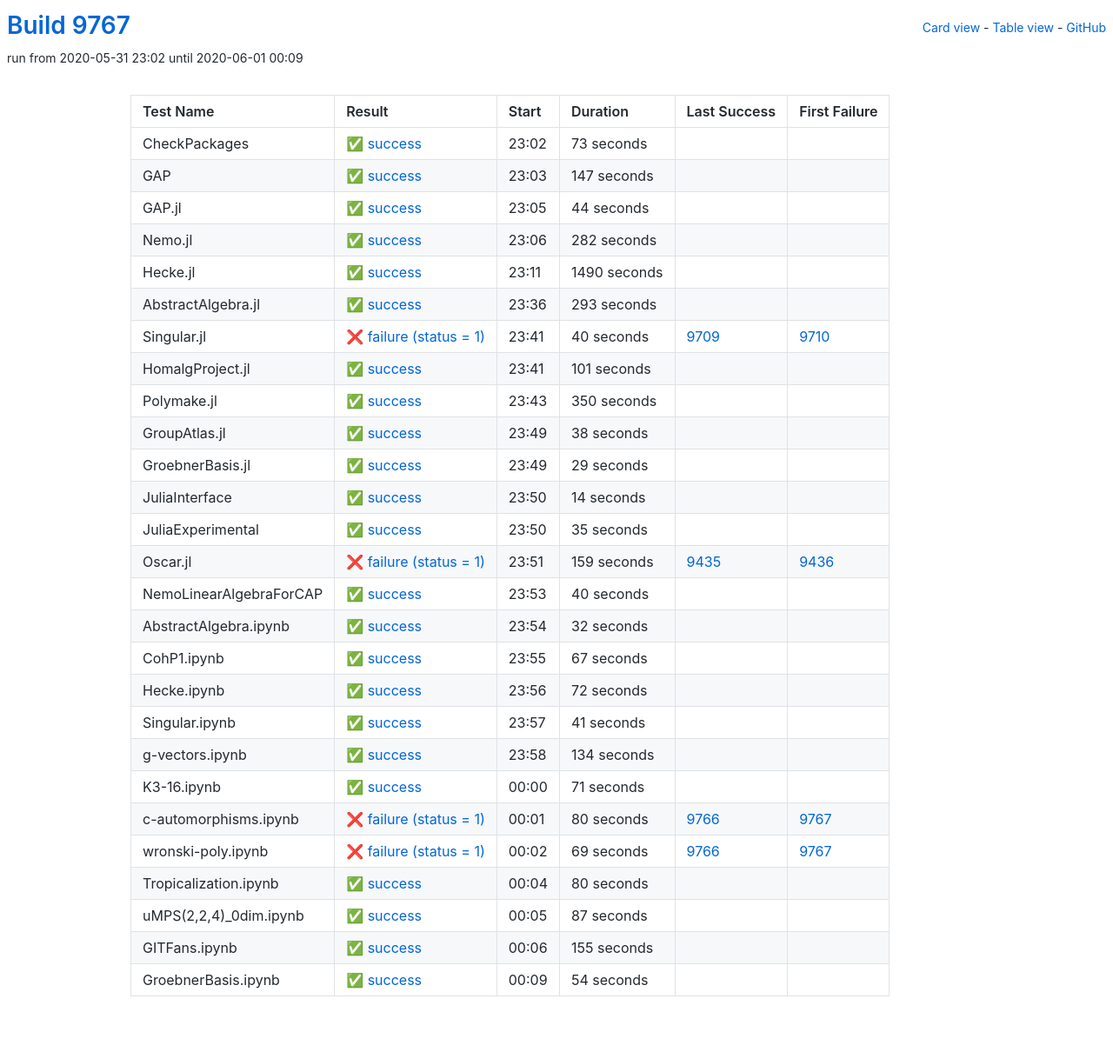
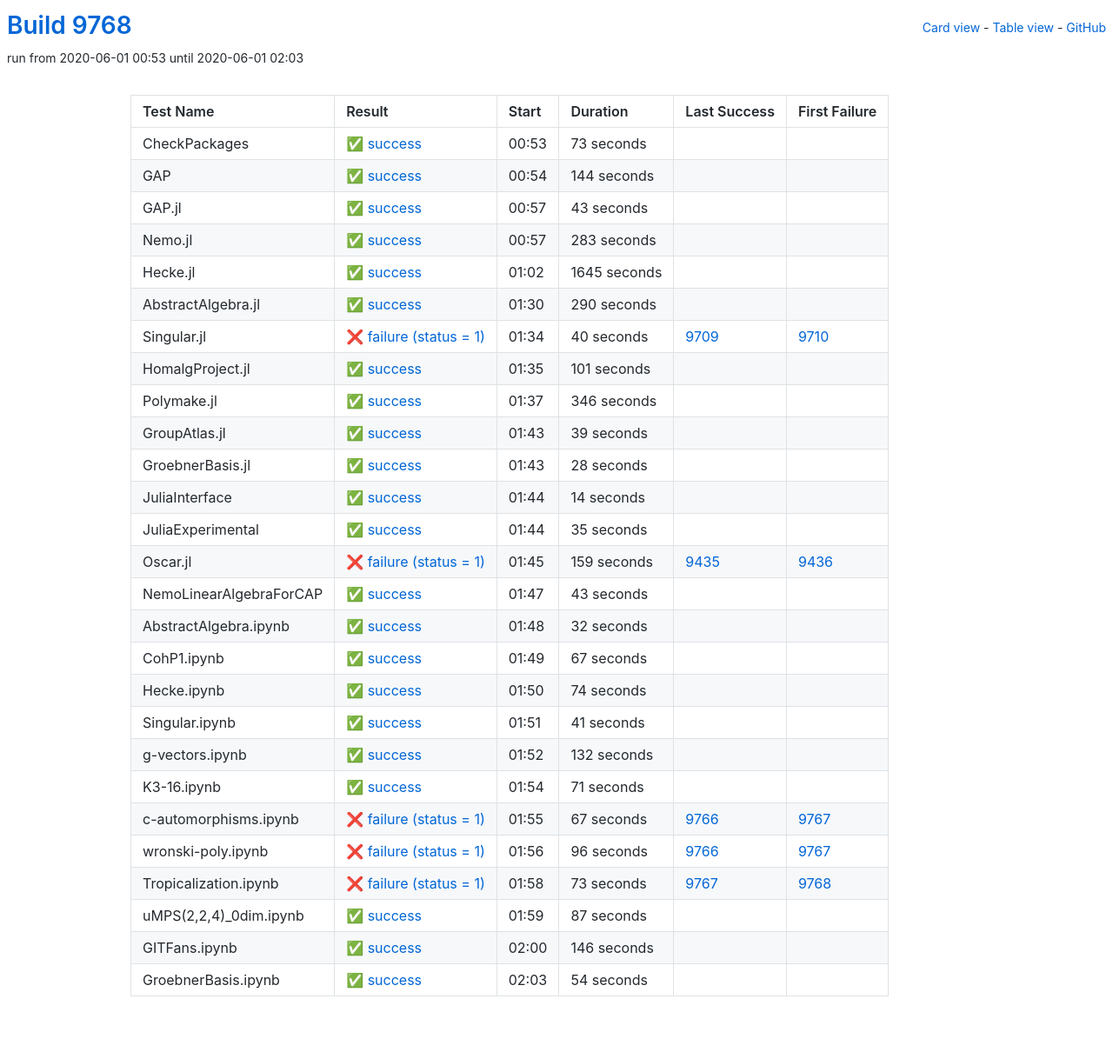
Before and after one commit to oscar-system/oscar-ci-status, a Jekyll site: the page built from table.html, in a window 1280 px wide. Shown: the whole page at 87% size. Built offline with Jekyll 4.4.1, drawn with Linux system fonts in a browser that asks for light colours.

Commit message:
Build 9768

```diff
--- a/_data/ci.yml
+++ b/_data/ci.yml
@@ -1,5 +1,5 @@
-build: 9767
-build_url: https://oscarci.mathematik.uni-kl.de/job/oscar/9767/
+build: 9768
+build_url: https://oscarci.mathematik.uni-kl.de/job/oscar/9768/
 job: oscar
 tests:
 - duration: 73
@@ -9,69 +9,69 @@ tests:
   id: checkpackages
   last_success: false
   last_success_url: null
-  log: https://oscarci.mathematik.uni-kl.de/job/oscar/9767/artifact/logs/build-9767/CheckPackages.log
+  log: https://oscarci.mathematik.uni-kl.de/job/oscar/9768/artifact/logs/build-9768/CheckPackages.log
   name: CheckPackages
-  start: 2020-05-31 23:02
+  start: 2020-06-01 00:53
   status: success
   success: true
-- duration: 147
+- duration: 144
   exitcode: 0
   first_failure: false
   first_failure_url: null
   id: gap
   last_success: false
   last_success_url: null
-  log: https://oscarci.mathematik.uni-kl.de/job/oscar/9767/artifact/logs/build-9767/GAP.log
+  log: https://oscarci.mathematik.uni-kl.de/job/oscar/9768/artifact/logs/build-9768/GAP.log
   name: GAP
-  start: 2020-05-31 23:03
+  start: 2020-06-01 00:54
   status: success
   success: true
-- duration: 44
+- duration: 43
   exitcode: 0
   first_failure: false
   first_failure_url: null
   id: gap-jl
   last_success: false
   last_success_url: null
-  log: https://oscarci.mathematik.uni-kl.de/job/oscar/9767/artifact/logs/build-9767/GAP.jl.log
+  log: https://oscarci.mathematik.uni-kl.de/job/oscar/9768/artifact/logs/build-9768/GAP.jl.log
   name: GAP.jl
-  start: 2020-05-31 23:05
+  start: 2020-06-01 00:57
   status: success
   success: true
-- duration: 282
+- duration: 283
   exitcode: 0
   first_failure: false
   first_failure_url: null
   id: nemo-jl
   last_success: false
   last_success_url: null
-  log: https://oscarci.mathematik.uni-kl.de/job/oscar/9767/artifact/logs/build-9767/Nemo.jl.log
+  log: https://oscarci.mathematik.uni-kl.de/job/oscar/9768/artifact/logs/build-9768/Nemo.jl.log
   name: Nemo.jl
-  start: 2020-05-31 23:06
+  start: 2020-06-01 00:57
   status: success
   success: true
-- duration: 1490
+- duration: 1645
   exitcode: 0
   first_failure: false
   first_failure_url: null
   id: hecke-jl
   last_success: false
   last_success_url: null
-  log: https://oscarci.mathematik.uni-kl.de/job/oscar/9767/artifact/logs/build-9767/Hecke.jl.log
+  log: https://oscarci.mathematik.uni-kl.de/job/oscar/9768/artifact/logs/build-9768/Hecke.jl.log
   name: Hecke.jl
-  start: 2020-05-31 23:11
+  start: 2020-06-01 01:02
   status: success
   success: true
-- duration: 293
+- duration: 290
   exitcode: 0
   first_failure: false
   first_failure_url: null
   id: abstractalgebra-jl
   last_success: false
   last_success_url: null
-  log: https://oscarci.mathematik.uni-kl.de/job/oscar/9767/artifact/logs/build-9767/AbstractAlgebra.jl.log
+  log: https://oscarci.mathematik.uni-kl.de/job/oscar/9768/artifact/logs/build-9768/AbstractAlgebra.jl.log
   name: AbstractAlgebra.jl
-  start: 2020-05-31 23:36
+  start: 2020-06-01 01:30
   status: success
   success: true
 - duration: 40
@@ -81,9 +81,9 @@ tests:
   id: singular-jl
   last_success: 9709
   last_success_url: https://oscarci.mathematik.uni-kl.de/job/oscar/9709/
-  log: https://oscarci.mathematik.uni-kl.de/job/oscar/9767/artifact/logs/build-9767/Singular.jl.log
+  log: https://oscarci.mathematik.uni-kl.de/job/oscar/9768/artifact/logs/build-9768/Singular.jl.log
   name: Singular.jl
-  start: 2020-05-31 23:41
+  start: 2020-06-01 01:34
   status: failure
   success: false
 - duration: 101
@@ -93,45 +93,45 @@ tests:
   id: homalgproject-jl
   last_success: false
   last_success_url: null
-  log: https://oscarci.mathematik.uni-kl.de/job/oscar/9767/artifact/logs/build-9767/HomalgProject.jl.log
+  log: https://oscarci.mathematik.uni-kl.de/job/oscar/9768/artifact/logs/build-9768/HomalgProject.jl.log
   name: HomalgProject.jl
-  start: 2020-05-31 23:41
+  start: 2020-06-01 01:35
   status: success
   success: true
-- duration: 350
+- duration: 346
   exitcode: 0
   first_failure: false
   first_failure_url: null
   id: polymake-jl
   last_success: false
   last_success_url: null
-  log: https://oscarci.mathematik.uni-kl.de/job/oscar/9767/artifact/logs/build-9767/Polymake.jl.log
+  log: https://oscarci.mathematik.uni-kl.de/job/oscar/9768/artifact/logs/build-9768/Polymake.jl.log
   name: Polymake.jl
-  start: 2020-05-31 23:43
+  start: 2020-06-01 01:37
   status: success
   success: true
-- duration: 38
+- duration: 39
   exitcode: 0
   first_failure: false
   first_failure_url: null
   id: groupatlas-jl
   last_success: false
   last_success_url: null
-  log: https://oscarci.mathematik.uni-kl.de/job/oscar/9767/artifact/logs/build-9767/GroupAtlas.jl.log
+  log: https://oscarci.mathematik.uni-kl.de/job/oscar/9768/artifact/logs/build-9768/GroupAtlas.jl.log
   name: GroupAtlas.jl
-  start: 2020-05-31 23:49
+  start: 2020-06-01 01:43
   status: success
   success: true
-- duration: 29
+- duration: 28
   exitcode: 0
   first_failure: false
   first_failure_url: null
   id: groebnerbasis-jl
   last_success: false
   last_success_url: null
-  log: https://oscarci.mathematik.uni-kl.de/job/oscar/9767/artifact/logs/build-9767/GroebnerBasis.jl.log
+  log: https://oscarci.mathematik.uni-kl.de/job/oscar/9768/artifact/logs/build-9768/GroebnerBasis.jl.log
   name: GroebnerBasis.jl
-  start: 2020-05-31 23:49
+  start: 2020-06-01 01:43
   status: success
   success: true
 - duration: 14
@@ -141,9 +141,9 @@ tests:
   id: juliainterface
   last_success: false
   last_success_url: null
-  log: https://oscarci.mathematik.uni-kl.de/job/oscar/9767/artifact/logs/build-9767/JuliaInterface.log
+  log: https://oscarci.mathematik.uni-kl.de/job/oscar/9768/artifact/logs/build-9768/JuliaInterface.log
   name: JuliaInterface
-  start: 2020-05-31 23:50
+  start: 2020-06-01 01:44
   status: success
   success: true
 - duration: 35
@@ -153,9 +153,9 @@ tests:
   id: juliaexperimental
   last_success: false
   last_success_url: null
-  log: https://oscarci.mathematik.uni-kl.de/job/oscar/9767/artifact/logs/build-9767/JuliaExperimental.log
+  log: https://oscarci.mathematik.uni-kl.de/job/oscar/9768/artifact/logs/build-9768/JuliaExperimental.log
   name: JuliaExperimental
-  start: 2020-05-31 23:50
+  start: 2020-06-01 01:44
   status: success
   success: true
 - duration: 159
@@ -165,21 +165,21 @@ tests:
   id: oscar-jl
   last_success: 9435
   last_success_url: https://oscarci.mathematik.uni-kl.de/job/oscar/9435/
-  log: https://oscarci.mathematik.uni-kl.de/job/oscar/9767/artifact/logs/build-9767/Oscar.jl.log
+  log: https://oscarci.mathematik.uni-kl.de/job/oscar/9768/artifact/logs/build-9768/Oscar.jl.log
   name: Oscar.jl
-  start: 2020-05-31 23:51
+  start: 2020-06-01 01:45
   status: failure
   success: false
-- duration: 40
+- duration: 43
   exitcode: 0
   first_failure: false
   first_failure_url: null
   id: nemolinearalgebraforcap
   last_success: false
   last_success_url: null
-  log: https://oscarci.mathematik.uni-kl.de/job/oscar/9767/artifact/logs/build-9767/NemoLinearAlgebraForCAP.log
+  log: https://oscarci.mathematik.uni-kl.de/job/oscar/9768/artifact/logs/build-9768/NemoLinearAlgebraForCAP.log
   name: NemoLinearAlgebraForCAP
-  start: 2020-05-31 23:53
+  start: 2020-06-01 01:47
   status: success
   success: true
 - duration: 32
@@ -189,9 +189,9 @@ tests:
   id: abstractalgebra-ipynb
   last_success: false
   last_success_url: null
-  log: https://oscarci.mathematik.uni-kl.de/job/oscar/9767/artifact/logs/build-9767/AbstractAlgebra.ipynb.log
+  log: https://oscarci.mathematik.uni-kl.de/job/oscar/9768/artifact/logs/build-9768/AbstractAlgebra.ipynb.log
   name: AbstractAlgebra.ipynb
-  start: 2020-05-31 23:54
+  start: 2020-06-01 01:48
   status: success
   success: true
 - duration: 67
@@ -201,21 +201,21 @@ tests:
   id: cohp1-ipynb
   last_success: false
   last_success_url: null
-  log: https://oscarci.mathematik.uni-kl.de/job/oscar/9767/artifact/logs/build-9767/CohP1.ipynb.log
+  log: https://oscarci.mathematik.uni-kl.de/job/oscar/9768/artifact/logs/build-9768/CohP1.ipynb.log
   name: CohP1.ipynb
-  start: 2020-05-31 23:55
+  start: 2020-06-01 01:49
   status: success
   success: true
-- duration: 72
+- duration: 74
   exitcode: 0
   first_failure: false
   first_failure_url: null
   id: hecke-ipynb
   last_success: false
   last_success_url: null
-  log: https://oscarci.mathematik.uni-kl.de/job/oscar/9767/artifact/logs/build-9767/Hecke.ipynb.log
+  log: https://oscarci.mathematik.uni-kl.de/job/oscar/9768/artifact/logs/build-9768/Hecke.ipynb.log
   name: Hecke.ipynb
-  start: 2020-05-31 23:56
+  start: 2020-06-01 01:50
   status: success
   success: true
 - duration: 41
@@ -225,21 +225,21 @@ tests:
   id: singular-ipynb
   last_success: false
   last_success_url: null
-  log: https://oscarci.mathematik.uni-kl.de/job/oscar/9767/artifact/logs/build-9767/Singular.ipynb.log
+  log: https://oscarci.mathematik.uni-kl.de/job/oscar/9768/artifact/logs/build-9768/Singular.ipynb.log
   name: Singular.ipynb
-  start: 2020-05-31 23:57
+  start: 2020-06-01 01:51
   status: success
   success: true
-- duration: 134
+- duration: 132
   exitcode: 0
   first_failure: false
   first_failure_url: null
   id: g-vectors-ipynb
   last_success: false
   last_success_url: null
-  log: https://oscarci.mathematik.uni-kl.de/job/oscar/9767/artifact/logs/build-9767/g-vectors.ipynb.log
+  log: https://oscarci.mathematik.uni-kl.de/job/oscar/9768/artifact/logs/build-9768/g-vectors.ipynb.log
   name: g-vectors.ipynb
-  start: 2020-05-31 23:58
+  start: 2020-06-01 01:52
   status: success
   success: true
 - duration: 71
@@ -249,47 +249,47 @@ tests:
   id: k3-16-ipynb
   last_success: false
   last_success_url: null
-  log: https://oscarci.mathematik.uni-kl.de/job/oscar/9767/artifact/logs/build-9767/K3-16.ipynb.log
+  log: https://oscarci.mathematik.uni-kl.de/job/oscar/9768/artifact/logs/build-9768/K3-16.ipynb.log
   name: K3-16.ipynb
-  start: 2020-06-01 00:00
+  start: 2020-06-01 01:54
   status: success
   success: true
-- duration: 80
+- duration: 67
   exitcode: 1
   first_failure: 9767
   first_failure_url: https://oscarci.mathematik.uni-kl.de/job/oscar/9767/
   id: c-automorphisms-ipynb
   last_success: 9766
   last_success_url: https://oscarci.mathematik.uni-kl.de/job/oscar/9766/
-  log: https://oscarci.mathematik.uni-kl.de/job/oscar/9767/artifact/logs/build-9767/c-automorphisms.ipynb.log
+  log: https://oscarci.mathematik.uni-kl.de/job/oscar/9768/artifact/logs/build-9768/c-automorphisms.ipynb.log
   name: c-automorphisms.ipynb
-  start: 2020-06-01 00:01
+  start: 2020-06-01 01:55
   status: failure
   success: false
-- duration: 69
+- duration: 96
   exitcode: 1
   first_failure: 9767
   first_failure_url: https://oscarci.mathematik.uni-kl.de/job/oscar/9767/
   id: wronski-poly-ipynb
   last_success: 9766
   last_success_url: https://oscarci.mathematik.uni-kl.de/job/oscar/9766/
-  log: https://oscarci.mathematik.uni-kl.de/job/oscar/9767/artifact/logs/build-9767/wronski-poly.ipynb.log
+  log: https://oscarci.mathematik.uni-kl.de/job/oscar/9768/artifact/logs/build-9768/wronski-poly.ipynb.log
   name: wronski-poly.ipynb
-  start: 2020-06-01 00:02
+  start: 2020-06-01 01:56
   status: failure
   success: false
-- duration: 80
-  exitcode: 0
-  first_failure: false
-  first_failure_url: null
+- duration: 73
+  exitcode: 1
+  first_failure: 9768
+  first_failure_url: https://oscarci.mathematik.uni-kl.de/job/oscar/9768/
   id: tropicalization-ipynb
-  last_success: false
-  last_success_url: null
-  log: https://oscarci.mathematik.uni-kl.de/job/oscar/9767/artifact/logs/build-9767/Tropicalization.ipynb.log
+  last_success: 9767
+  last_success_url: https://oscarci.mathematik.uni-kl.de/job/oscar/9767/
+  log: https://oscarci.mathematik.uni-kl.de/job/oscar/9768/artifact/logs/build-9768/Tropicalization.ipynb.log
   name: Tropicalization.ipynb
-  start: 2020-06-01 00:04
-  status: success
-  success: true
+  start: 2020-06-01 01:58
+  status: failure
+  success: false
 - duration: 87
   exitcode: 0
   first_failure: false
@@ -297,21 +297,21 @@ tests:
   id: umps-2-2-4-0dim-ipynb
   last_success: false
   last_success_url: null
-  log: https://oscarci.mathematik.uni-kl.de/job/oscar/9767/artifact/logs/build-9767/uMPS-2-2-4-_0dim.ipynb.log
+  log: https://oscarci.mathematik.uni-kl.de/job/oscar/9768/artifact/logs/build-9768/uMPS-2-2-4-_0dim.ipynb.log
   name: uMPS(2,2,4)_0dim.ipynb
-  start: 2020-06-01 00:05
+  start: 2020-06-01 01:59
   status: success
   success: true
-- duration: 155
+- duration: 146
   exitcode: 0
   first_failure: false
   first_failure_url: null
   id: gitfans-ipynb
   last_success: false
   last_success_url: null
-  log: https://oscarci.mathematik.uni-kl.de/job/oscar/9767/artifact/logs/build-9767/GITFans.ipynb.log
+  log: https://oscarci.mathematik.uni-kl.de/job/oscar/9768/artifact/logs/build-9768/GITFans.ipynb.log
   name: GITFans.ipynb
-  start: 2020-06-01 00:06
+  start: 2020-06-01 02:00
   status: success
   success: true
 - duration: 54
@@ -321,8 +321,8 @@ tests:
   id: groebnerbasis-ipynb
   last_success: false
   last_success_url: null
-  log: https://oscarci.mathematik.uni-kl.de/job/oscar/9767/artifact/logs/build-9767/GroebnerBasis.ipynb.log
+  log: https://oscarci.mathematik.uni-kl.de/job/oscar/9768/artifact/logs/build-9768/GroebnerBasis.ipynb.log
   name: GroebnerBasis.ipynb
-  start: 2020-06-01 00:09
+  start: 2020-06-01 02:03
   status: success
   success: true
```
Also changed, not shown: README.md.
